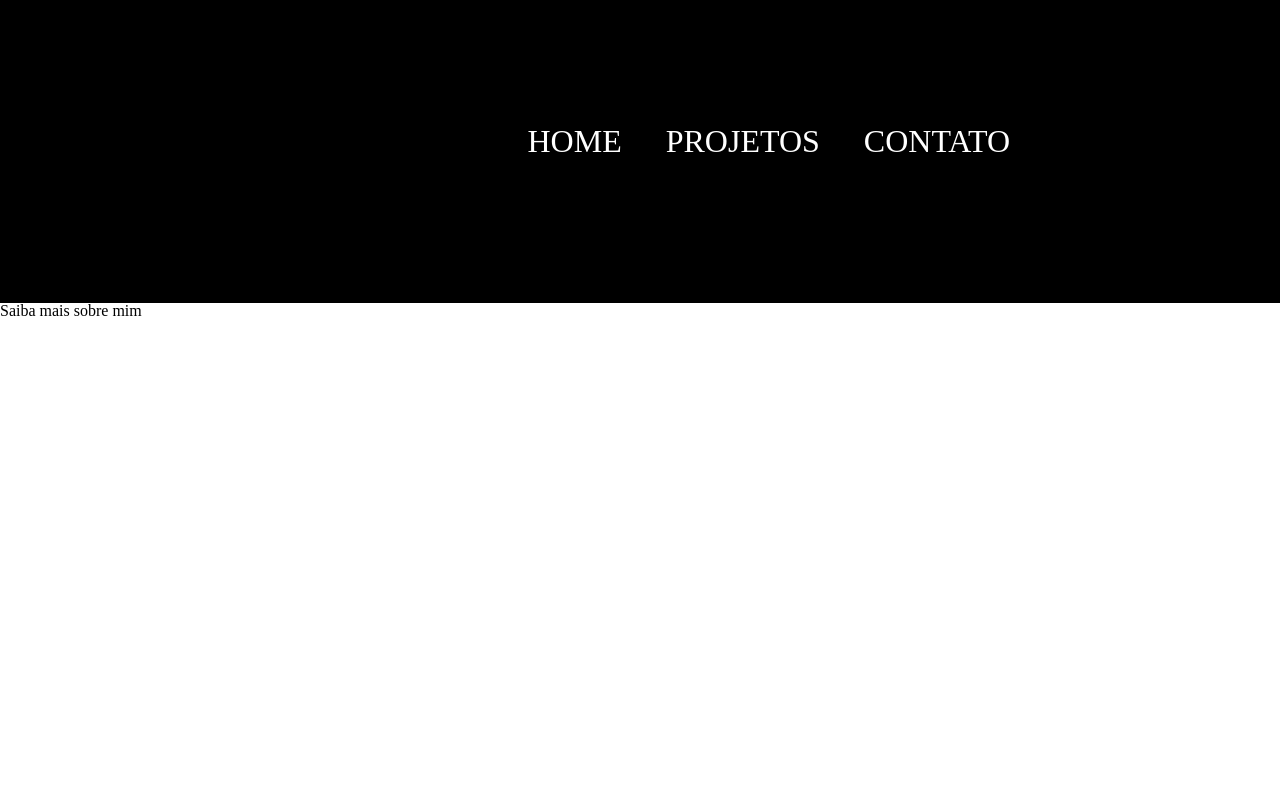
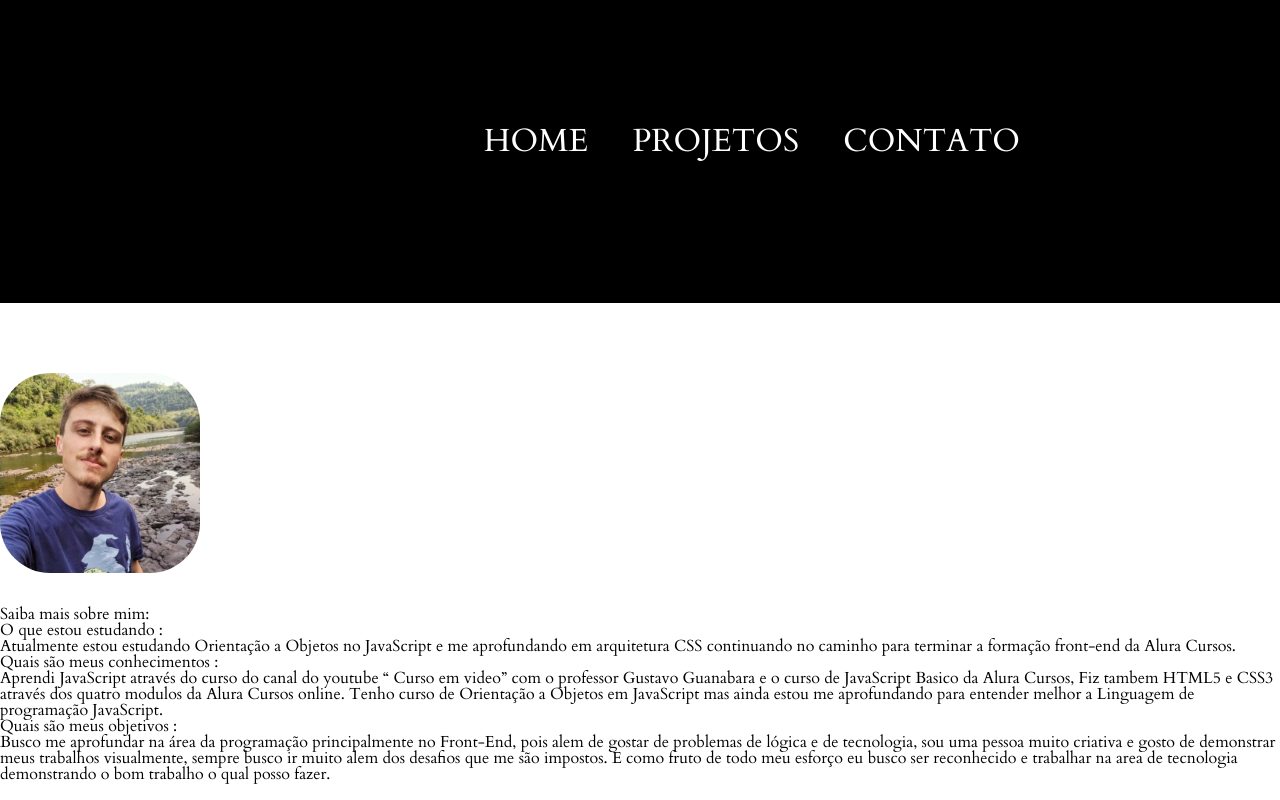
Before and after one commit to JnFerri/jnferri.github.io, a plain HTML site: page paginaInicial.html in a window 1280 px wide. Drawn offline with Linux system fonts and the light colour scheme; files whose address does not match are found by name.

Commit message:
Alterações dia 09/03/2022
adicionado paragrafos de informações e imagem.

```diff
--- a/css/header.css
+++ b/css/header.css
@@ -1,4 +1,6 @@
-
+body{
+    font-family: 'Cardo', serif;
+}
 header{
     background-color: black;
 }
@@ -18,7 +20,7 @@ header{
     width: auto;
     right: 60px;
     top: 125px;
-    margin: 0 20px;
+    margin: 0 10px;
 }
 
 .lista-header li{
@@ -33,3 +35,18 @@ header{
 
 
 }
+
+.minha-foto{
+    border-radius: 50px;
+    margin: 30px auto;
+
+}
+
+.informacoes-box{
+    position: relative;
+    width: 940px;
+    margin: 0 auto;
+    padding: 20px 20px;
+    background-color: white;
+    color: black;
+}
--- a/paginaInicial.html
+++ b/paginaInicial.html
@@ -6,6 +6,9 @@
     <meta name="viewport" content="width=device-width, initial-scale=1.0">
     <link rel="stylesheet" href="css/reset.css">
     <link rel="stylesheet" href="css/header.css">
+    <link rel="preconnect" href="https://fonts.googleapis.com">
+<link rel="preconnect" href="https://fonts.gstatic.com" crossorigin>
+<link href="https://fonts.googleapis.com/css2?family=Cardo&display=swap" rel="stylesheet">
     <title>Home</title>
 </head>
 <body>
@@ -27,12 +30,30 @@
     </header>
 
     <main>
-<div>
-    <h2>Saiba mais sobre mim</h2>
-</div>
-<img src="" alt="">
+        <section class="informacoes-box"></section>
+        <img class="minha-foto" src="imagens/minhaFoto.jpg" width="200px" height="200px" alt="Foto de jean ferri">
+    <div class="titulos-box">
+        <h2>Saiba mais sobre mim:</h2>
+    </div>
+        <div class="paragrafos-box">
+            <ul>
+                <li>
+                    <h3>O que estou estudando :</h3>
+                        <p>  Atualmente estou estudando Orientação a Objetos no JavaScript e me aprofundando em arquitetura CSS continuando no caminho para terminar a formação front-end da Alura Cursos.</p>
+                </li>
+                <li>
+                    <h3>Quais são meus conhecimentos :</h3>
+                        <p>  Aprendi JavaScript através do curso do canal do youtube “ Curso em video” com o professor Gustavo Guanabara e o curso de JavaScript Basico da Alura Cursos, Fiz tambem HTML5 e CSS3 através dos quatro modulos da Alura Cursos online. Tenho curso de Orientação a Objetos em JavaScript mas ainda estou me aprofundando para entender melhor a Linguagem de programação JavaScript.</p>
+                </li>
+                 <li>
+                    <h3>Quais são meus objetivos :</h3>
+                        <p>  Busco me aprofundar na área da programação principalmente no Front-End, pois alem de gostar de problemas de lógica e de tecnologia, sou uma pessoa muito criativa e gosto de demonstrar meus trabalhos visualmente, sempre busco ir muito alem dos desafios que me são impostos. E como fruto de todo meu esforço eu busco ser reconhecido e trabalhar na area de tecnologia demonstrando o bom trabalho o qual posso fazer.</p>
+                 </li>
+            </ul>
+        </div>
 
-<p></p>
+
+</section>
 
     </main>
 
```
Also changed, not shown: imagens/minhaFoto.jpg (added).
